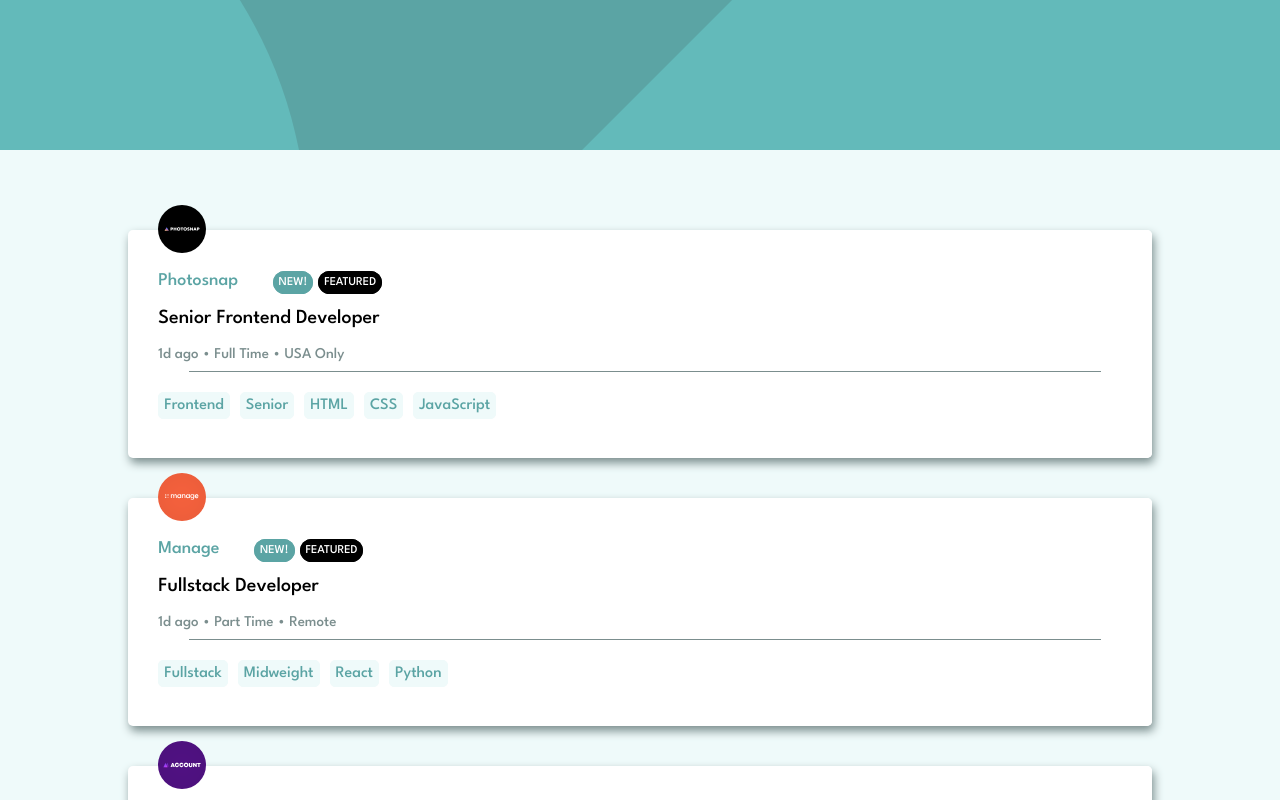
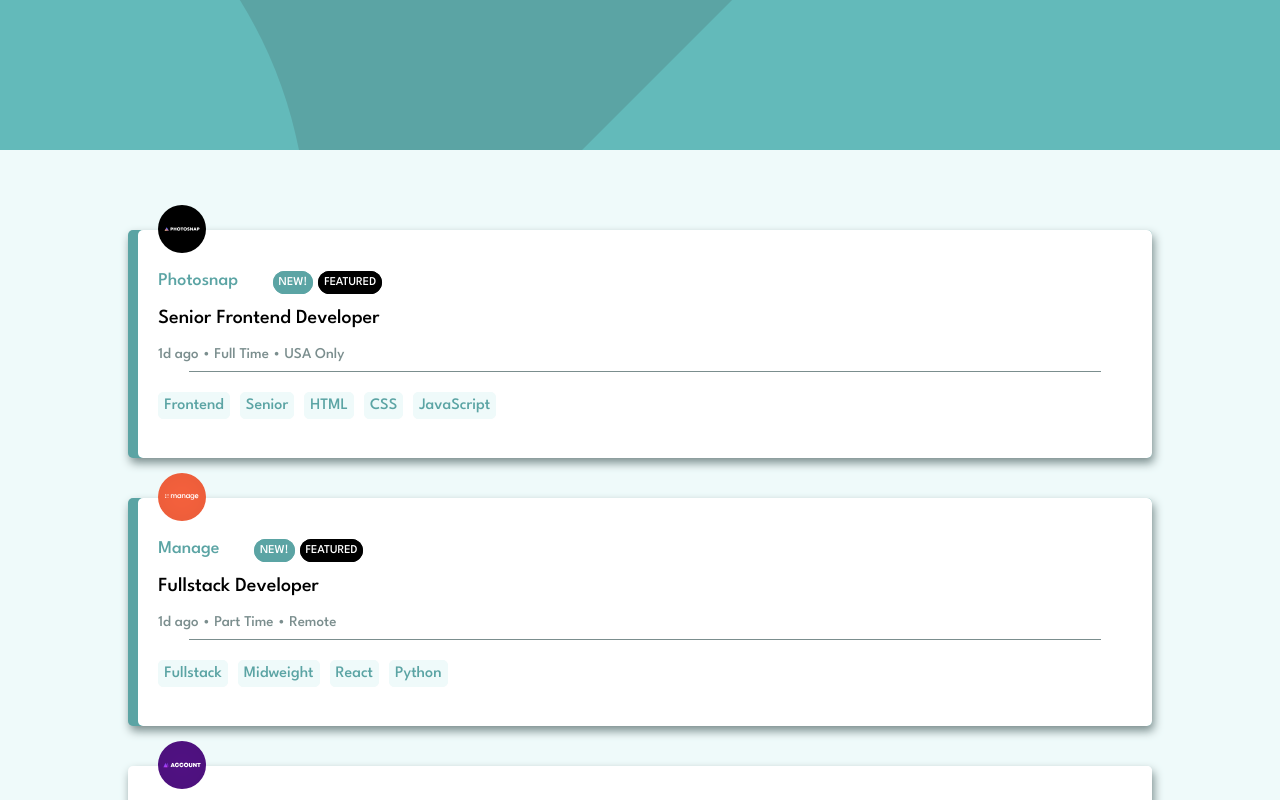
Before and after one commit to Everton-Cabral/listadeempregos, a Vue app: page / in a window 1280 px wide. Shown: the top 800 px of the page. Built offline with nearby package versions, Linux system fonts and the light colour scheme; a small style sheet from the web is missing.

Commit message:
Adicionando marcação lateral

```diff
--- a/src/components/AppLista.vue
+++ b/src/components/AppLista.vue
@@ -1,5 +1,5 @@
 <template>
-    <div class="listaPrincipal">
+    <div class="listaPrincipal" :class="marcacaoLateral">
         <div class="listaCorpo">
 
 
@@ -59,6 +59,13 @@ export default {
         classe(){
 
             return true
+        },
+        marcacaoLateral(){
+            let resultado = ''
+            if(this.item.featured){
+                resultado = 'marcacaoLateral'
+            }
+            return resultado
         }
     }
 }
@@ -74,6 +81,9 @@ export default {
         border-radius: 5px;
         box-shadow: 2px 5px 10px #7b8e8e;
         transition: 1s;
+    }
+    .marcacaoLateral{
+        background-color: hsl(180, 29%, 50%);
     }
     .listaCorpo{
         background-color: #fff;
```
